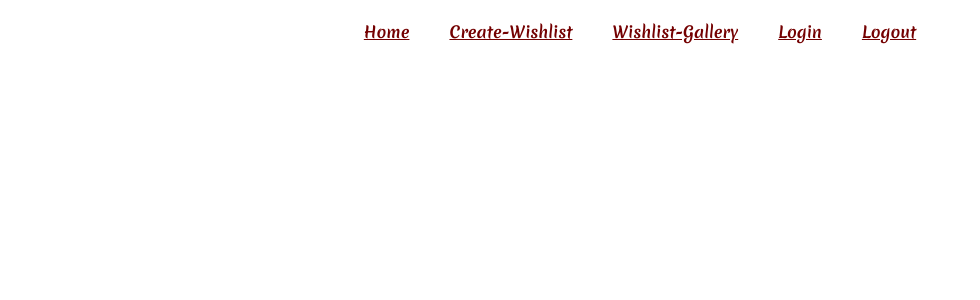
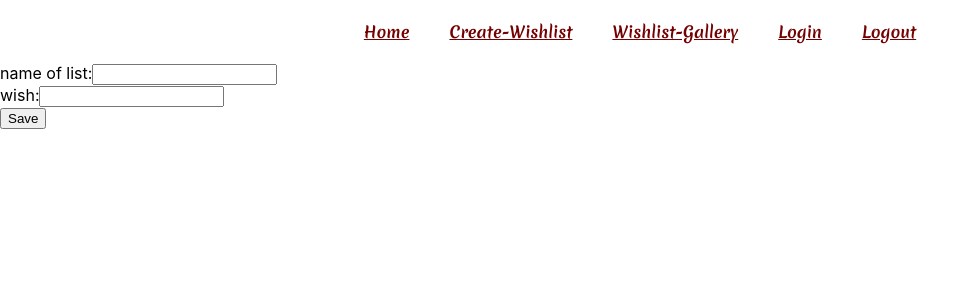
Before and after one commit to JohannaChiabotto/Wishlist, a React (Create React App) app in the folder frontend/: page /create-wishlist in a window 1280 px wide. Shown: the top 300 px of the page, without its empty margins (0-980 px from the left). Built offline with nearby package versions, Linux system fonts and the light colour scheme.

Commit message:
Add AddWishlist function

```diff
--- a/frontend/src/App.tsx
+++ b/frontend/src/App.tsx
@@ -1,8 +1,9 @@
 import React from 'react';
 import './App.css';
-import Home from "./components/homepage/Home";
+import Home from "./pages/home/Home";
 import NavigationBar from "./components/navigationBar/NavigationBar";
 import {BrowserRouter, Route, Routes} from "react-router-dom";
+import AddWishlist from "./pages/createWishlist/AddWishlist";
 
 function App() {
   return (
@@ -10,6 +11,7 @@ function App() {
             <NavigationBar></NavigationBar>
             <Routes>
                     <Route path={"/"} element={<Home/>}/>
+                    <Route path={"/create-wishlist"} element={<AddWishlist/>}/>
             </Routes>
         </BrowserRouter>
   );
--- /dev/null
+++ b/frontend/src/pages/createWishlist/AddWishlist.tsx
@@ -0,0 +1,52 @@
+import {Status, Wish, Wishlist} from "../../model/Wishlist";
+import {ChangeEvent, useState} from "react";
+import axios from "axios";
+
+export default function AddWishlist() {
+    const [name, setName] = useState<string>("")
+    const [wishlist, setWishlist] = useState<Wishlist>()
+    const [wishes, setWishes] = useState<Array<Wish>>([])
+
+    function onNameChange(event: ChangeEvent<HTMLInputElement>) {
+        setName(event.target.value)
+    };
+
+    function onWishesChange(event: ChangeEvent<HTMLInputElement>) {
+        setWishes((prevState)=> {
+            const newState = [...prevState];
+            newState.push( {id:'123', name:event.target.value, status: Status.FREE});
+            return newState;
+           })
+    };
+
+    function onSaveClick() {
+setWishlist( {id:'123', name:name, wishes:wishes})
+        /*
+        axios.post("/create-wishlist", {
+            id: Math.random().toString(),
+            name: name,
+            wishes: wishes
+        })
+            .then(response => response.data)
+            .then((savedWishlist) => setWishlists(prevState => [prevState, savedWishlist]))
+            .catch(() => console.error())
+
+         */
+    }
+
+    return (
+        <div>
+            <div>
+                <label htmlFor="nameOfList">name of list:</label>
+                <input id={"nameOfList"} onChange={onNameChange}/>
+            </div>
+            <div>
+                <label htmlFor="wishes">wish:</label>
+                <input id={"wishes"} onChange={onWishesChange}/>
+                </div>
+            <div>
+                <button onClick={onSaveClick}>Save</button>
+            </div>
+        </div>
+    )
+    }
```
Also changed, not shown: frontend/src/hooks/useWishlists.ts (added, +19 -0 lines), frontend/src/pages/createWishlist/CreateWishlist.tsx (added, +12 -0 lines), frontend/src/pages/home/Home.tsx (renamed from frontend/src/components/homepage/Home.tsx).
